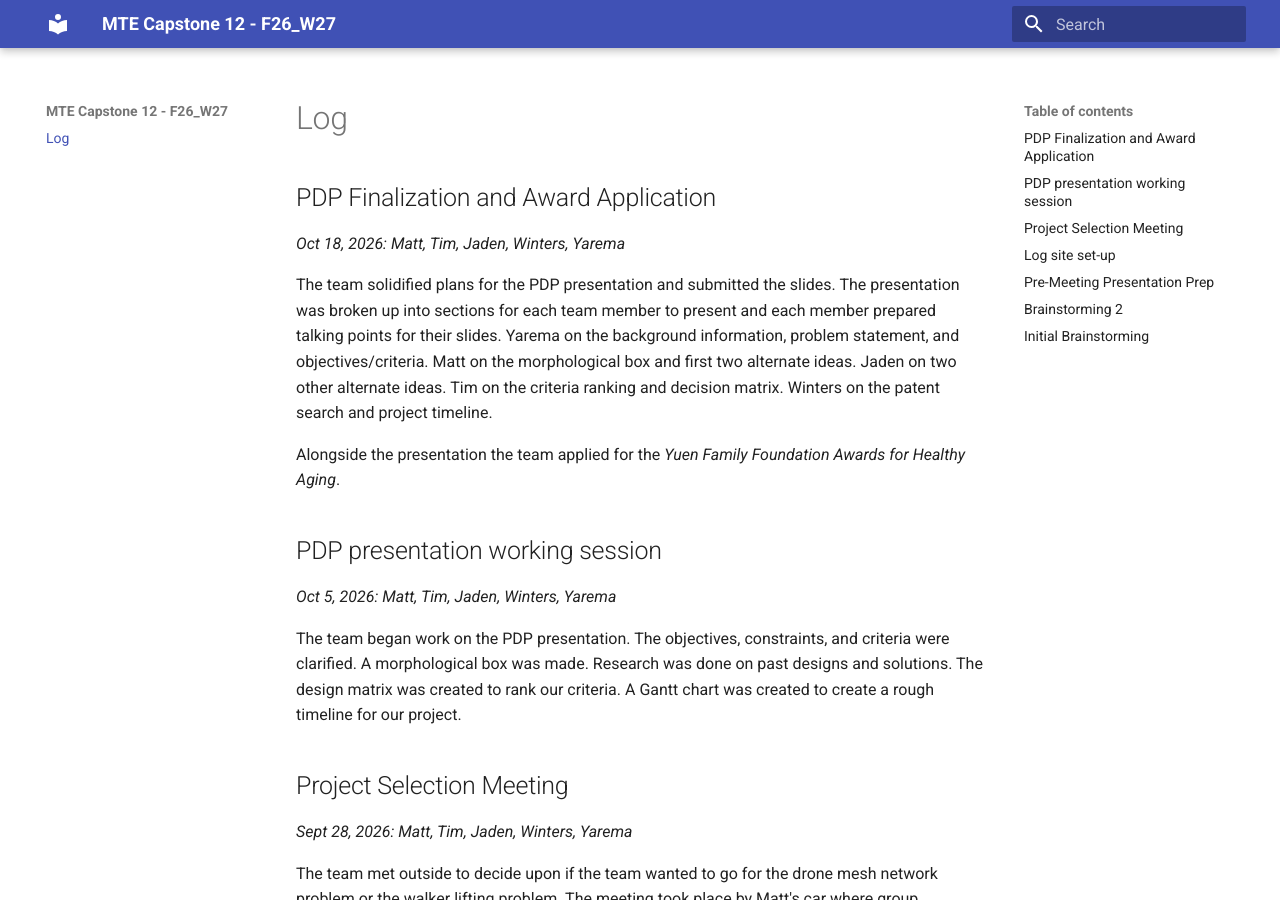
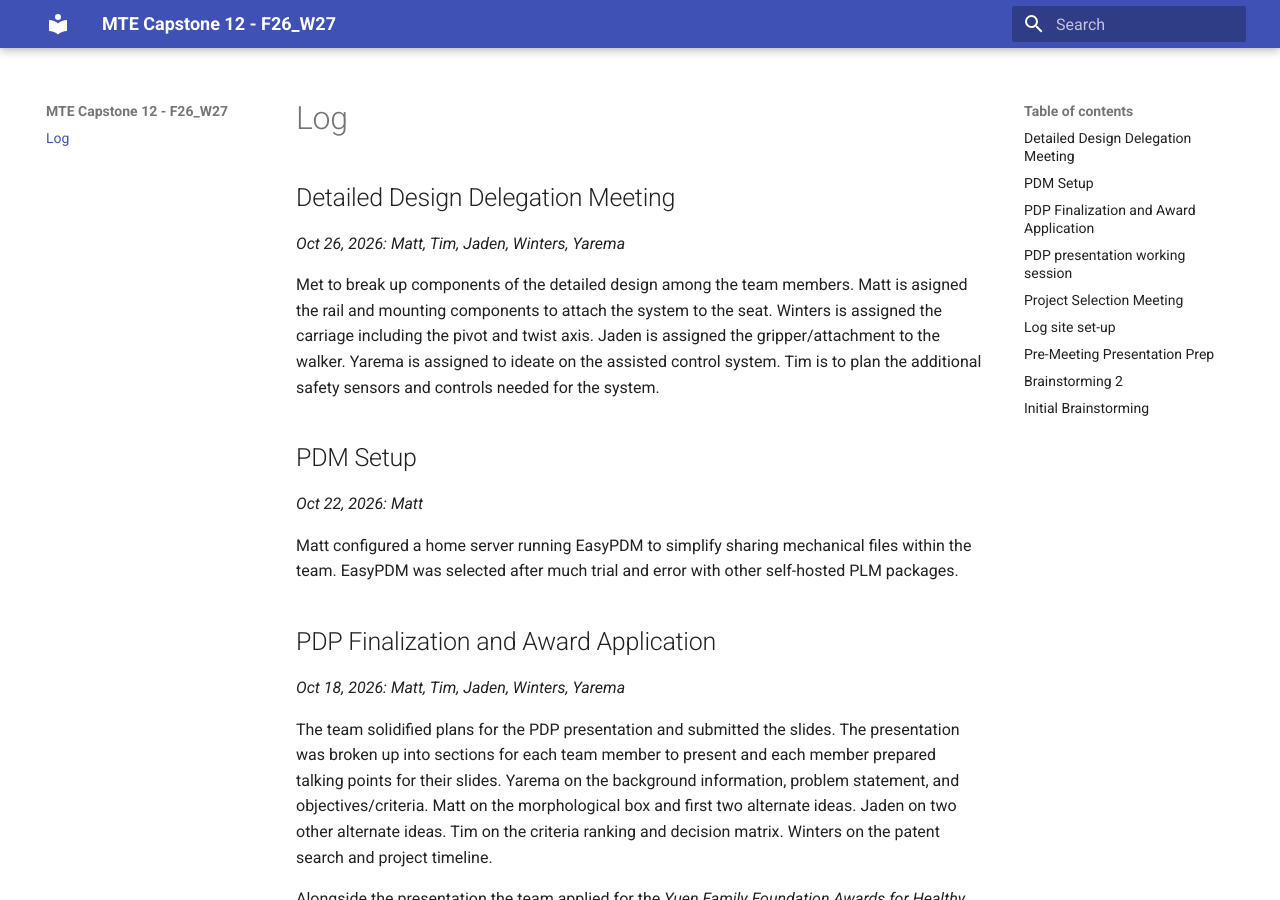
Before and after one commit to MattIsRobot/capstone12, an MkDocs documentation site: the page built from docs/index.md, in a window 1280 px wide and 900 px high. Built offline with MkDocs 1.6.1 and Material for MkDocs 9.7.7, drawn with Linux system fonts in a browser that asks for light colours.

Commit message:
detailed design delegation meeting and pdm setup

```diff
--- a/docs/index.md
+++ b/docs/index.md
@@ -1,4 +1,15 @@
 # Log
+
+
+## Detailed Design Delegation Meeting
+*Oct 26, 2026: Matt, Tim, Jaden, Winters, Yarema*
+
+Met to break up components of the detailed design among the team members. Matt is asigned the rail and mounting components to attach the system to the seat. Winters is assigned the carriage including the pivot and twist axis. Jaden is assigned the gripper/attachment to the walker. Yarema is assigned to ideate on the assisted control system. Tim is to plan the additional safety sensors and controls needed for the system.
+
+## PDM Setup
+*Oct 22, 2026: Matt*
+
+Matt configured a home server running EasyPDM to simplify sharing mechanical files within the team. EasyPDM was selected after much trial and error with other self-hosted PLM packages.
 
 ## PDP Finalization and Award Application
 *Oct 18, 2026: Matt, Tim, Jaden, Winters, Yarema*
```
